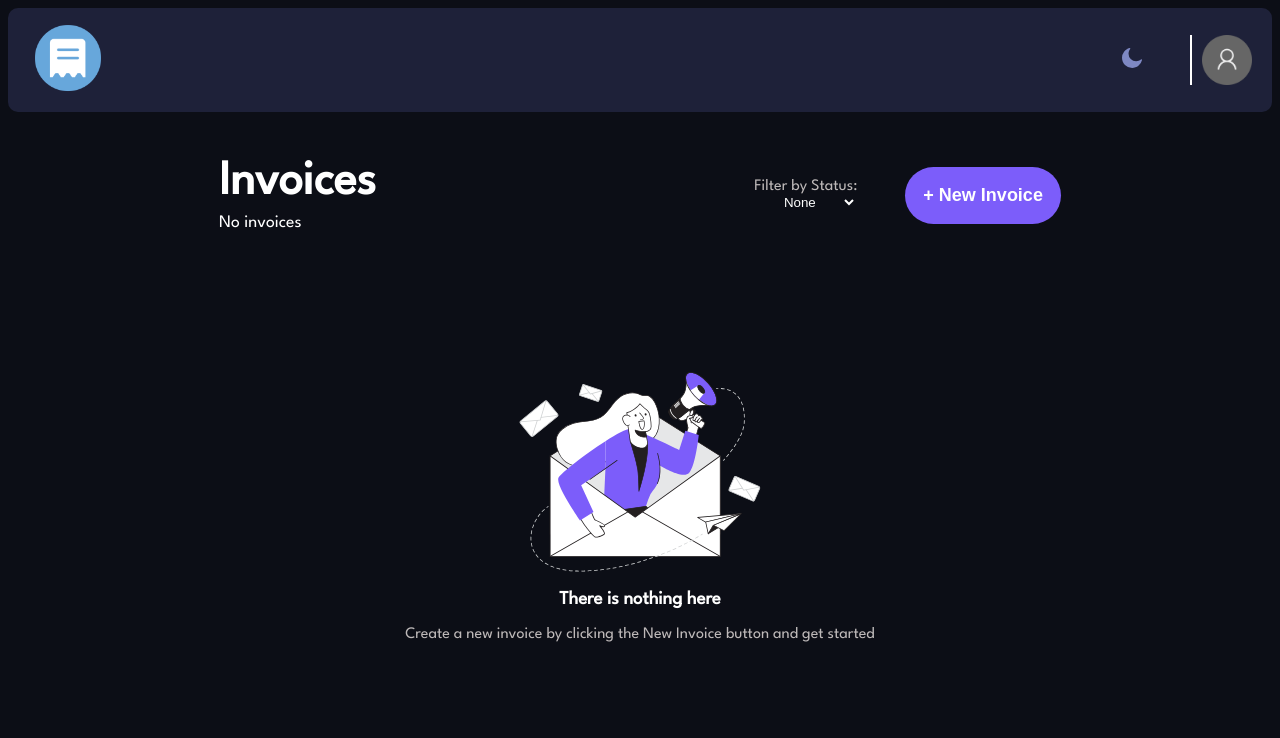
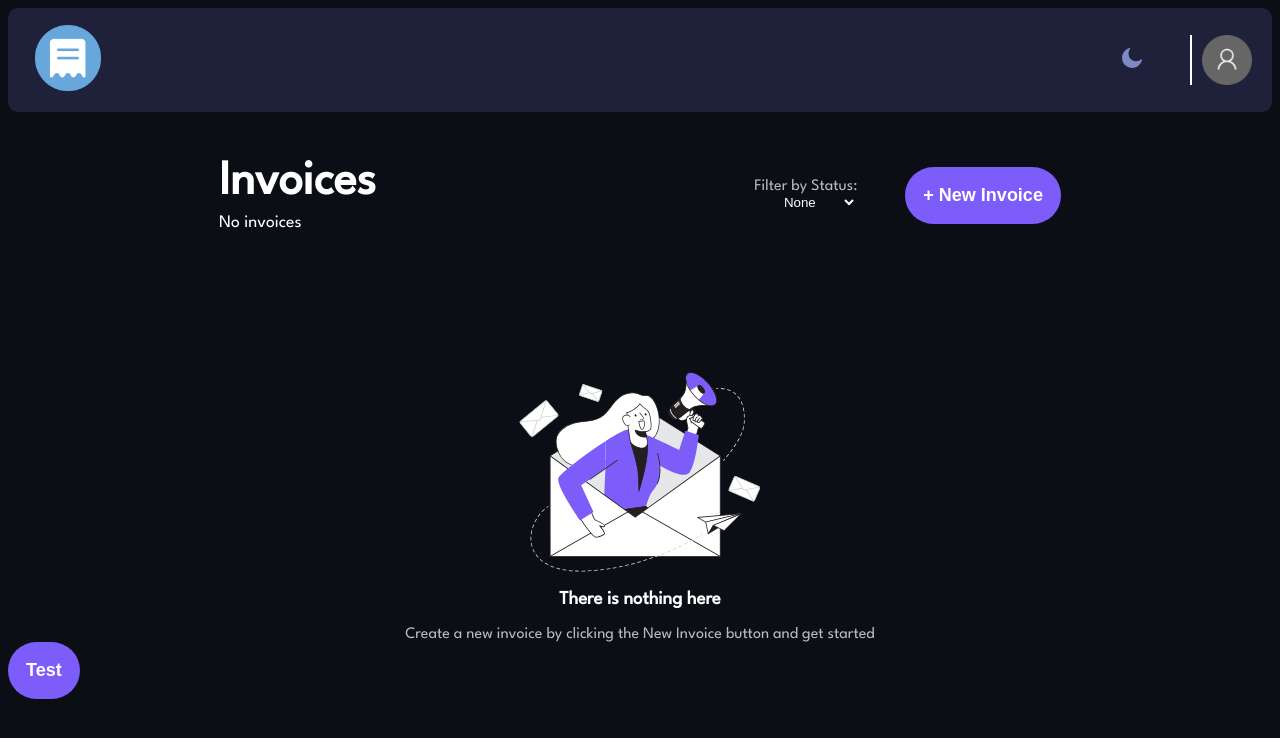
Before and after one commit to AdilArslannn/Invoice-App, a Vue app: page / in a window 1280 px wide. Shown: the top 738 px of the page. Built offline with nearby package versions, Linux system fonts and the light colour scheme.

Commit message:
add button

```diff
--- a/src/App.vue
+++ b/src/App.vue
@@ -6,6 +6,7 @@
   <RouterView />
 
   <link v-bind:href="isDarkTheme ? '/styles/dark.css' : '/styles/light.css'" rel="stylesheet" />
+  <button class="purple" @click="router.push('/addresses')">Test</button>
 </template>
 
 <script setup lang="ts">
```
